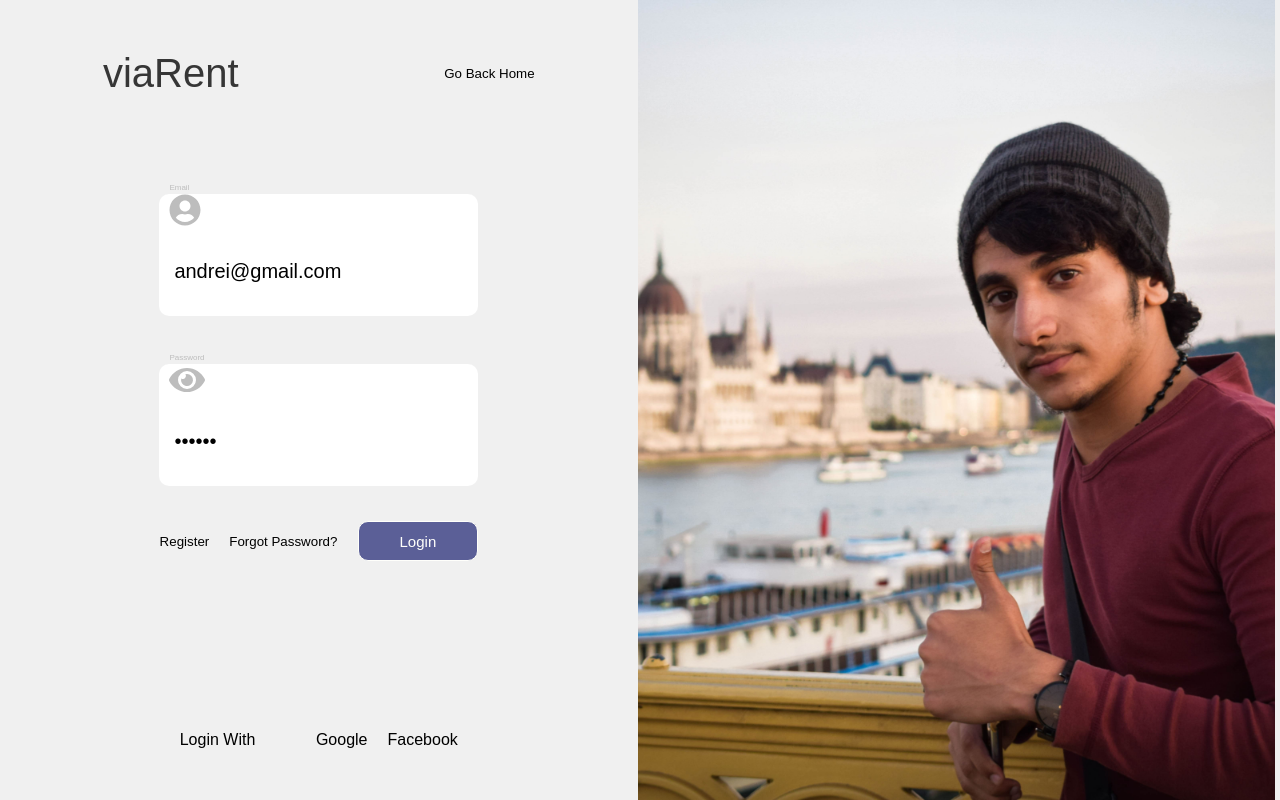
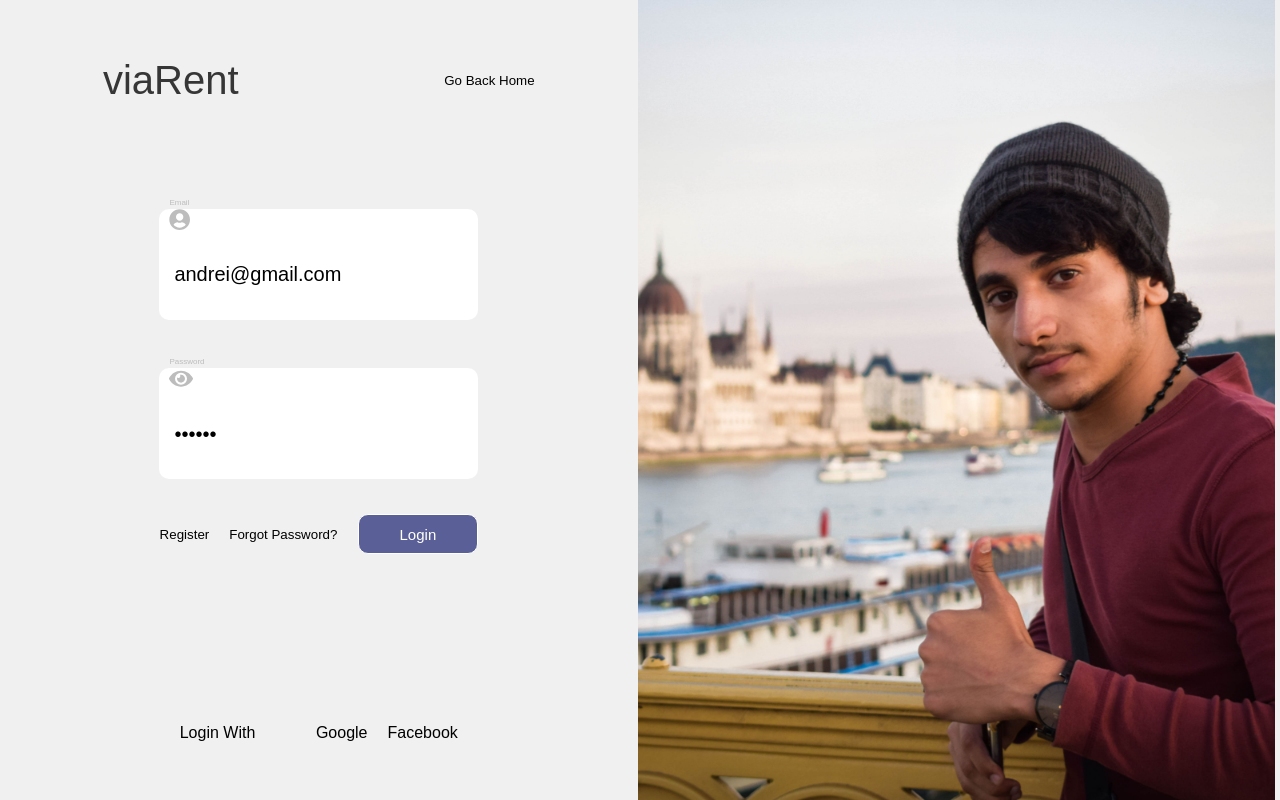
Before and after one commit to AbduAliAndrei/fullstack-renting-application, a Next.js app in the folder app/: page /login in a window 1280 px wide. Built offline with nearby package versions, Linux system fonts and the light colour scheme.

Commit message:
Further changes to login/register

```diff
--- a/app/pages/login.tsx
+++ b/app/pages/login.tsx
@@ -73,7 +73,7 @@ const Login = () => {
                   <FontAwesomeIcon
                     icon={faUserCircle}
                     color="#bdbdbd"
-                    size="2x"
+                    size="lg"
                   />
                 </div>
                 <input
@@ -92,7 +92,7 @@ const Login = () => {
               <label className="form__label">Password</label>
               <div className="icon-passInput">
                 <div className="pass-icon">
-                  <FontAwesomeIcon icon={faEye} color="#bdbdbd" size="2x" />
+                  <FontAwesomeIcon icon={faEye} color="#bdbdbd" size="lg" />
                 </div>
                 <input
                   type={"password"}
```
